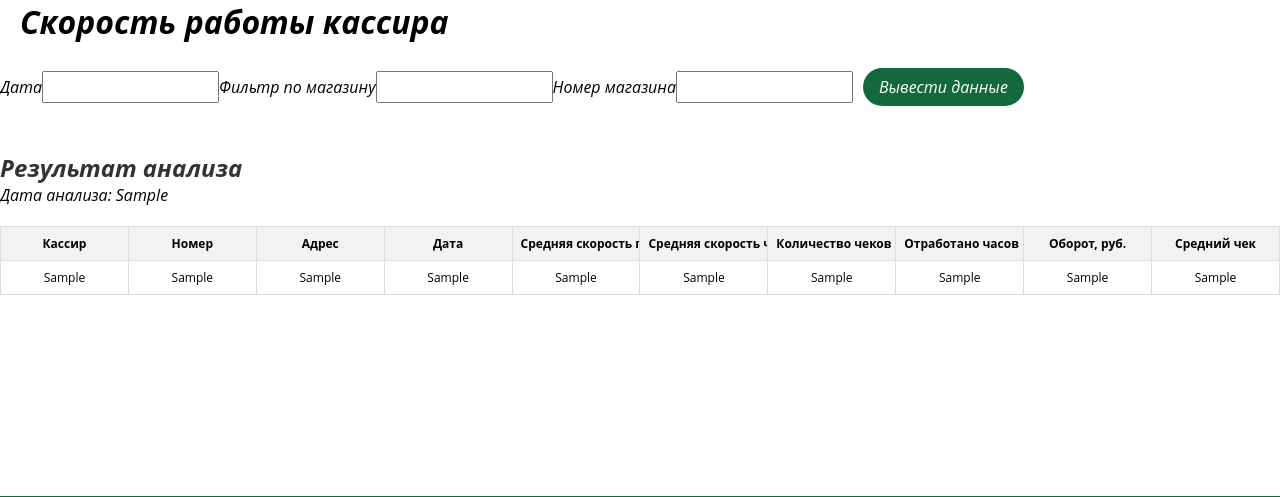
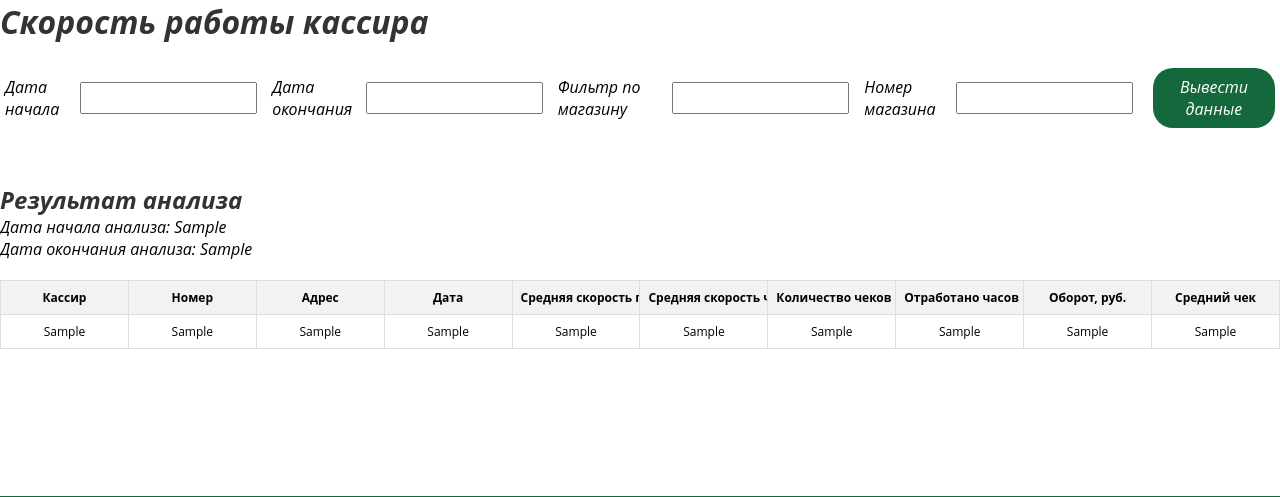
Before and after one commit to SoulStalker/WebSetSpeed, a Django app: template set_reports/cashierspeed/templates/index.html in a window 1280 px wide. Shown: the part 192-689 px from the top of the page. Run offline with Django 3.2, Linux system fonts and the light colour scheme; the template is opened without the code that fills it: most values are stand-ins (such as "Sample title", 1, 10 or a date in 2020); form fields are guessed from the names that the template uses; some web fonts are replaced.

Commit message:
Добавил работу с периодом

```diff
--- a/set_reports/cashierspeed/forms.py
+++ b/set_reports/cashierspeed/forms.py
@@ -1,9 +1,9 @@
 from django import forms
 from django.forms import widgets
-from django.forms.widgets import DateInput
 
 
 class DateForm(forms.Form):
-    analyze_day = forms.DateField(label='Дата', widget=widgets.DateInput(attrs={'type': 'date', 'style': 'width: 200px;'}))
+    analyze_day_start = forms.DateField(label='Дата начала', widget=widgets.DateInput(attrs={'type': 'date', 'style': 'width: 200px;'}))
+    analyze_day_end = forms.DateField(label='Дата окончания', widget=widgets.DateInput(attrs={'type': 'date', 'style': 'width: 200px;'}))
     filter_shop = forms.BooleanField(required=False, label='Фильтр по магазину')
     shop_num = forms.IntegerField(required=False, label='Номер магазина')
--- a/set_reports/cashierspeed/static/style.css
+++ b/set_reports/cashierspeed/static/style.css
@@ -70,17 +70,19 @@
 	 display: flex;
 	 align-items: center;
 	 justify-content: space-between;
-	 /*margin: 0 10px 0 10px;*/
+	 margin: 0 0 10px;
 	 flex-basis: calc(33.33% - 15px);
 }
- .form {
-	 margin-left: 10px;
- }
+/* Стили для текста (лейблов) */
+ .form-row label {
+	 margin-right: 5px;
+	 margin-left: 5px !important;
+}
 /* Стили для полей ввода */
  .form-row input[type="text"], .form-row input[type="date"], .form-row input[type="checkbox"] {
 	 flex: 1;
 	 padding: 5px;
-
+	 margin-right: 10px;
 }
 /* Стили для кнопки "Вывести данные" */
  button[type="submit"] {
@@ -102,9 +104,8 @@
 }
 /* Стили для заголовка */
  h1 {
-	 margin-left: 20px;
+	 color: #333;
 }
-
  h2 {
 	 color: #333;
 	 margin-top: 20px;
--- a/set_reports/cashierspeed/templates/index.html
+++ b/set_reports/cashierspeed/templates/index.html
@@ -4,7 +4,7 @@
 <html lang="ru">
 <head>
     <meta charset="UTF-8">
-    <title>Торговая сеть Everyday :: Отчет по кассирам</title>
+    <title>Отчет по кассирам</title>
     <link rel="stylesheet" type="text/css" href="{% static 'style.css' %}">
 </head>
 <body>
@@ -22,8 +22,10 @@
     <form method="post" action="{% url 'main_page' %}">
       {% csrf_token %}
       <div class="form-row">
-        <label for="{{ form.analyze_day.id_for_label }}">Дата</label>
-        {{ form.analyze_day }}
+        <label for="{{ form.analyze_day_start.id_for_label }}">Дата начала</label>
+        {{ form.analyze_day_start }}
+        <label for="{{ form.analyze_day_end.id_for_label }}">Дата окончания</label>
+        {{ form.analyze_day_end }}
         <label for="{{ form.filter_shop.id_for_label }}">Фильтр по магазину</label>
         {{ form.filter_shop }}
         <label for="{{ form.shop_num.id_for_label }}">Номер магазина</label>
@@ -34,10 +36,11 @@
   </div>
 
 
-{% if analyze_day %}
+{% if analyze_day_start and analyze_day_end %}
   <div class="results-container">
     <h2>Результат анализа</h2>
-    <p>Дата анализа: {{ analyze_day }}</p>
+    <p>Дата начала анализа: {{ analyze_day_start }}</p>
+    <p>Дата окончания анализа: {{ analyze_day_end }}</p>
     <table>
       <thead>
         <tr>
@@ -66,13 +69,12 @@
             <td>{{ row.7 }}</td>
             <td>{{ row.8 }}</td>
             <td>{{ row.9 }}</td>
-            <!-- Добавьте остальные ячейки для других столбцов -->
           </tr>
         {% endfor %}
       </tbody>
     </table>
   </div>
-  {% endif %}
+{% endif %}
 
 
   <footer class="footer">
```
Also changed, not shown: set_reports/cashierspeed/analyzer.py (+4 -3 lines), set_reports/cashierspeed/views.py (+15 -8 lines).
